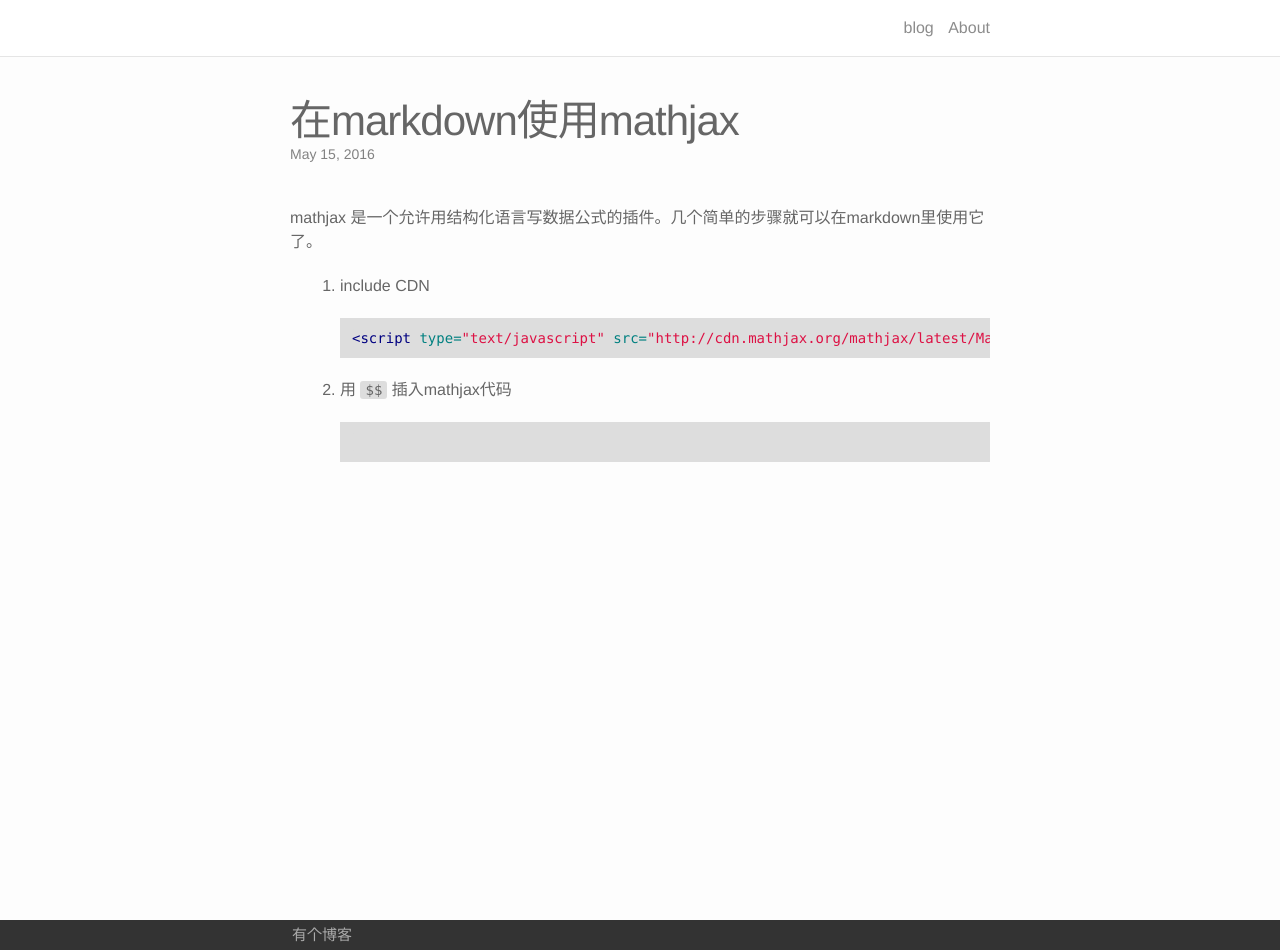
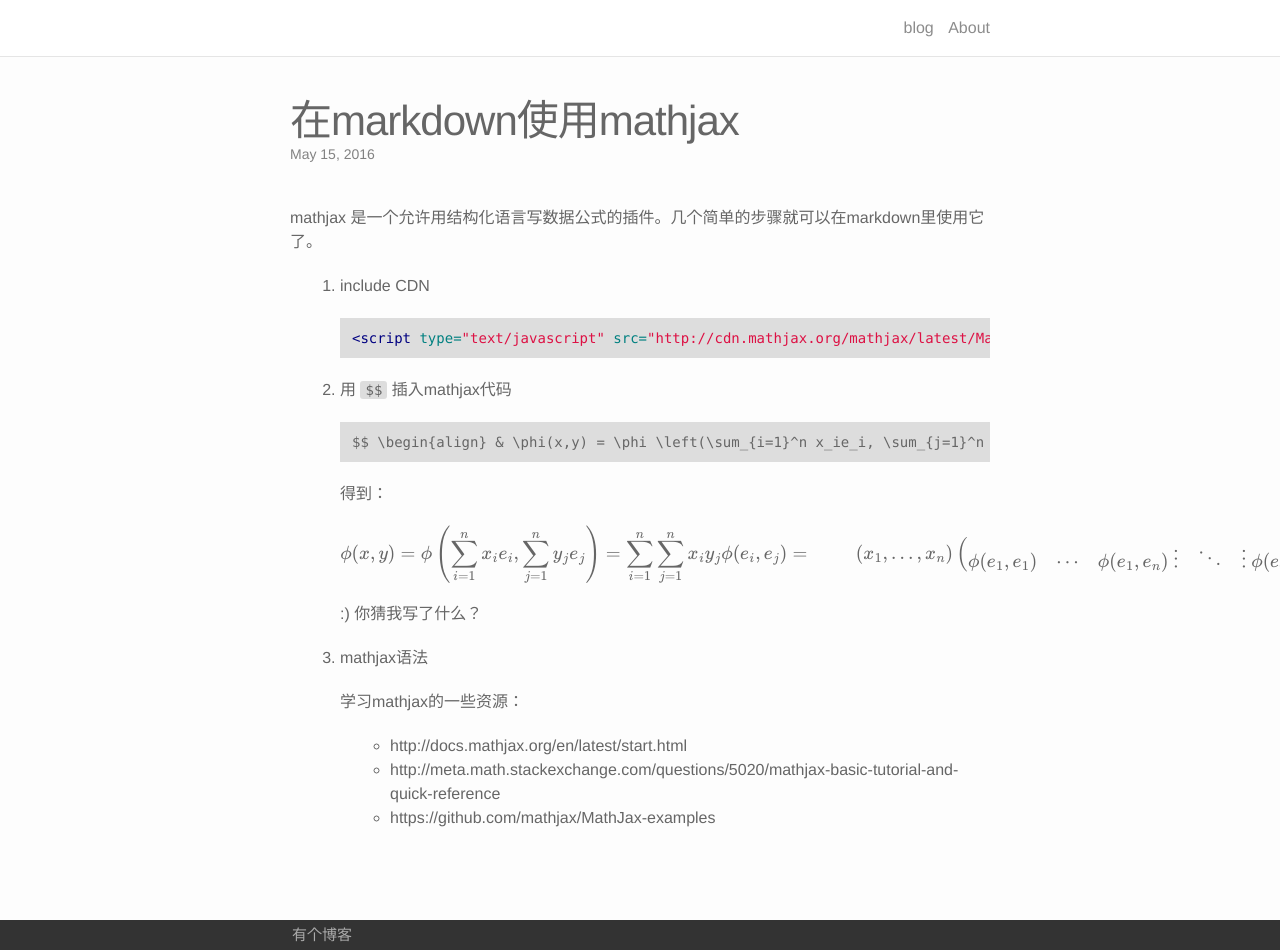
Before and after one commit to afghl/afghl.github.io, a Jekyll site: the page built from _posts/2016-05-15-use-mathjax-in-markdown.markdown, in a window 1280 px wide and 950 px high. Built offline with Jekyll 4.4.1, drawn with Linux system fonts in a browser that asks for light colours; formulas are drawn with MathJax 3.

Commit message:
Update 2016-05-15-use-mathjax-in-markdown.markdown

```diff
--- a/_posts/2016-05-15-use-mathjax-in-markdown.markdown
+++ b/_posts/2016-05-15-use-mathjax-in-markdown.markdown
@@ -15,5 +15,18 @@ mathjax 是一个允许用结构化语言写数据公式的插件。几个简单
 2. 用 `$$` 插入mathjax代码
 
    ~~~
+   $$ \begin{align} & \phi(x,y) = \phi \left(\sum_{i=1}^n x_ie_i, \sum_{j=1}^n y_je_j \right) = \sum_{i=1}^n \sum_{j=1}^n x_i y_j \phi(e_i, e_j) = \ & (x_1, \ldots, x_n) \left( \begin{array}{ccc} \phi(e_1, e_1) & \cdots & \phi(e_1, e_n) \ \vdots & \ddots & \vdots \ \phi(e_n, e_1) & \cdots & \phi(e_n, e_n) \end{array} \right) \left( \begin{array}{c} y_1 \ \vdots \ y_n \end{array} \right) \end{align} $$
+   ~~~
 
-   ~~~
+   得到：
+
+   $$ \begin{align} & \phi(x,y) = \phi \left(\sum_{i=1}^n x_ie_i, \sum_{j=1}^n y_je_j \right) = \sum_{i=1}^n \sum_{j=1}^n x_i y_j \phi(e_i, e_j) = \ & (x_1, \ldots, x_n) \left( \begin{array}{ccc} \phi(e_1, e_1) & \cdots & \phi(e_1, e_n) \ \vdots & \ddots & \vdots \ \phi(e_n, e_1) & \cdots & \phi(e_n, e_n) \end{array} \right) \left( \begin{array}{c} y_1 \ \vdots \ y_n \end{array} \right) \end{align} $$
+
+   :) 你猜我写了什么？
+
+3. mathjax语法
+
+   学习mathjax的一些资源：
+   - http://docs.mathjax.org/en/latest/start.html
+   - http://meta.math.stackexchange.com/questions/5020/mathjax-basic-tutorial-and-quick-reference
+   - https://github.com/mathjax/MathJax-examples
```
